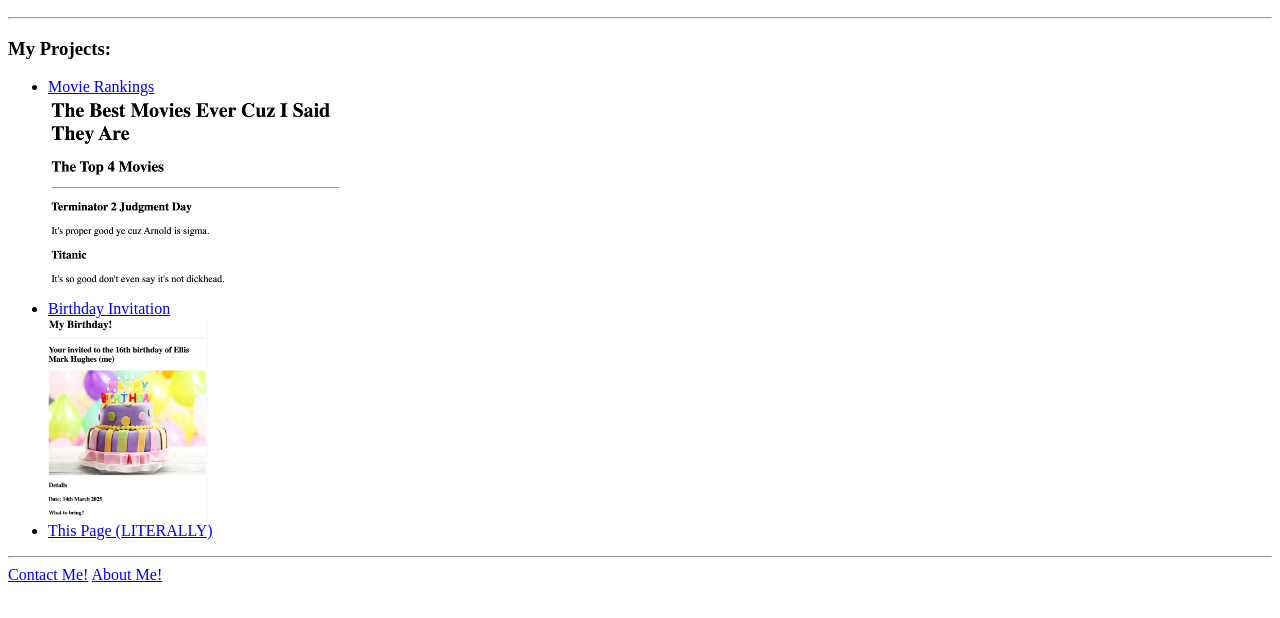
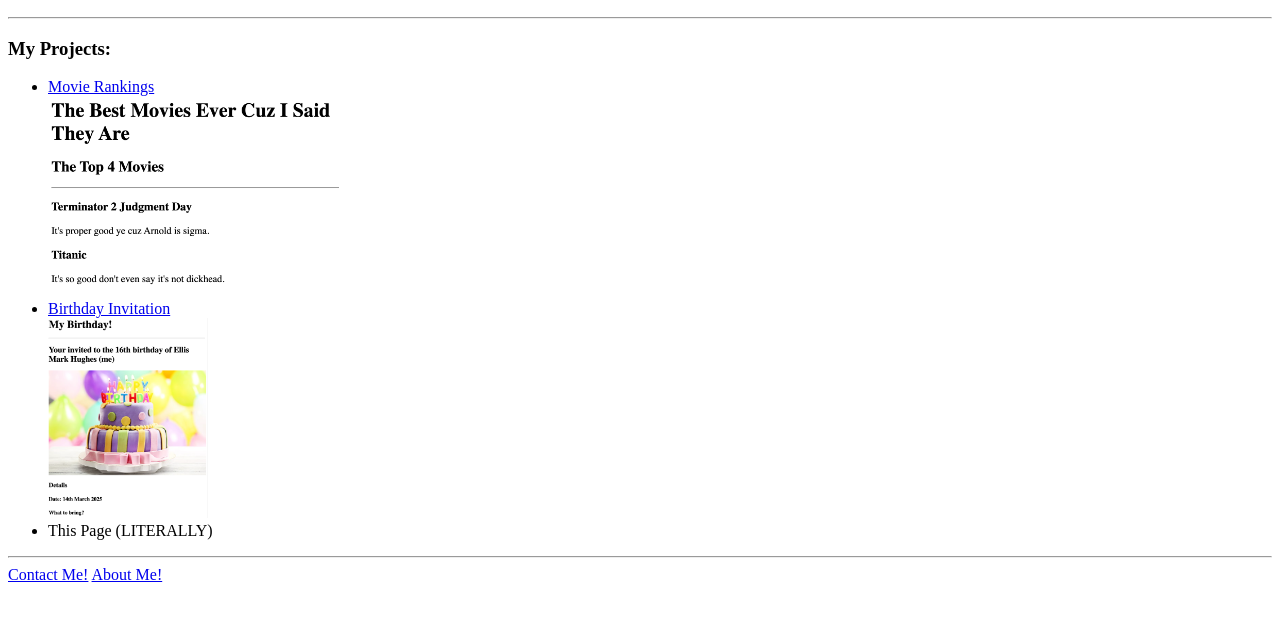
Before and after one commit to pipkim2009/HTML-Portfolio, a plain HTML site: page index.html in a window 1280 px wide. Shown: the part 110-728 px from the top of the page. Drawn offline with Linux system fonts and the light colour scheme.

Commit message:
Update index.html removed possible bug cause

```diff
--- a/index.html
+++ b/index.html
@@ -41,9 +41,7 @@ https://developer.mozilla.org/en-US/docs/Web/HTML/Element/img#attr-height -->
                 <img src="./assets/images/Screenshot Birthday Invitation Project.png" height="200" alt="Preview of my Birthday Invitation Project." />
             </li>
 
-            <li>
-                <a href="./index.html">This Page (LITERALLY)</a>
-            </li>
+            <li>This Page (LITERALLY)</li>
         </ul>
         <hr />
 
```
